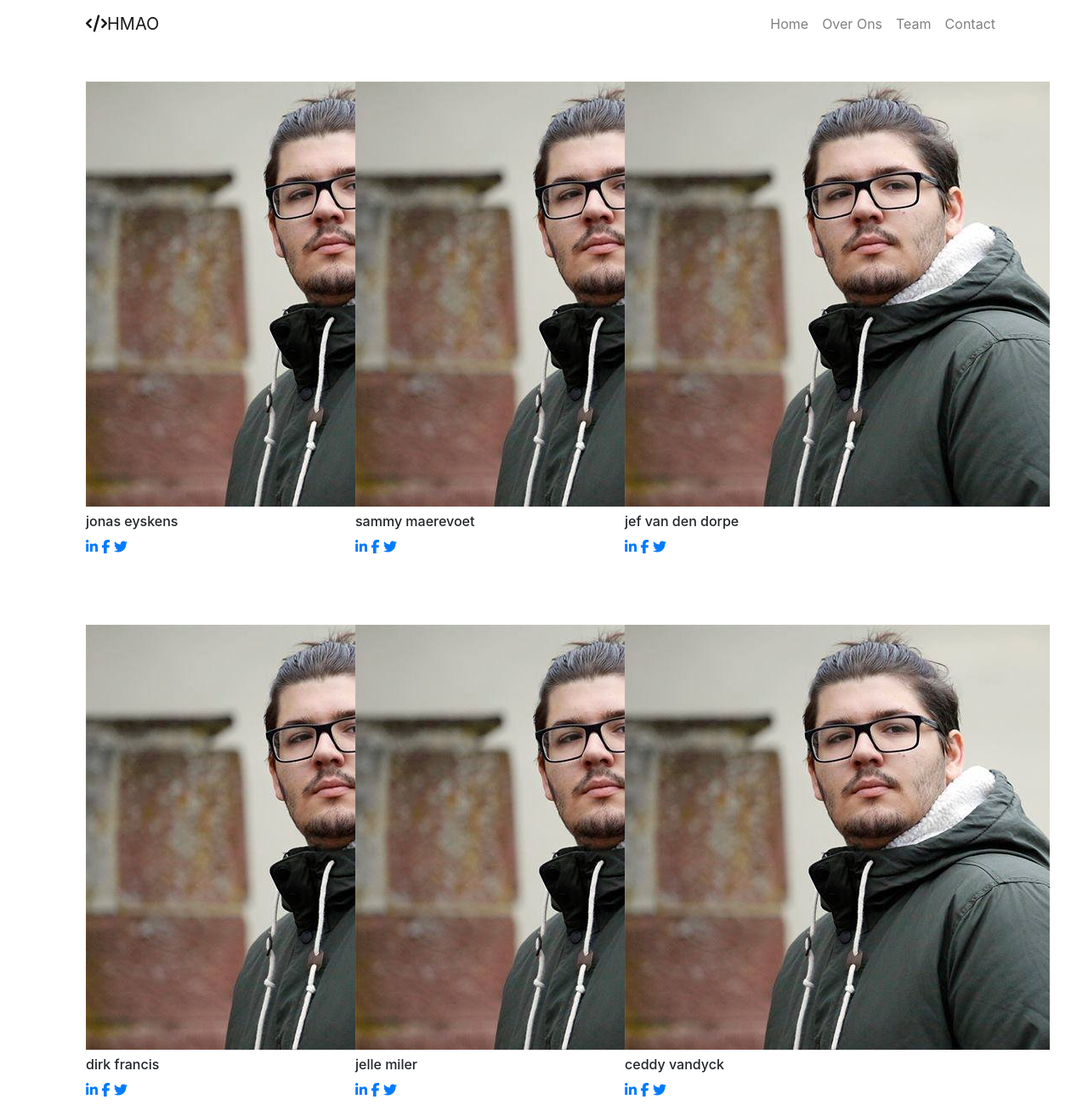
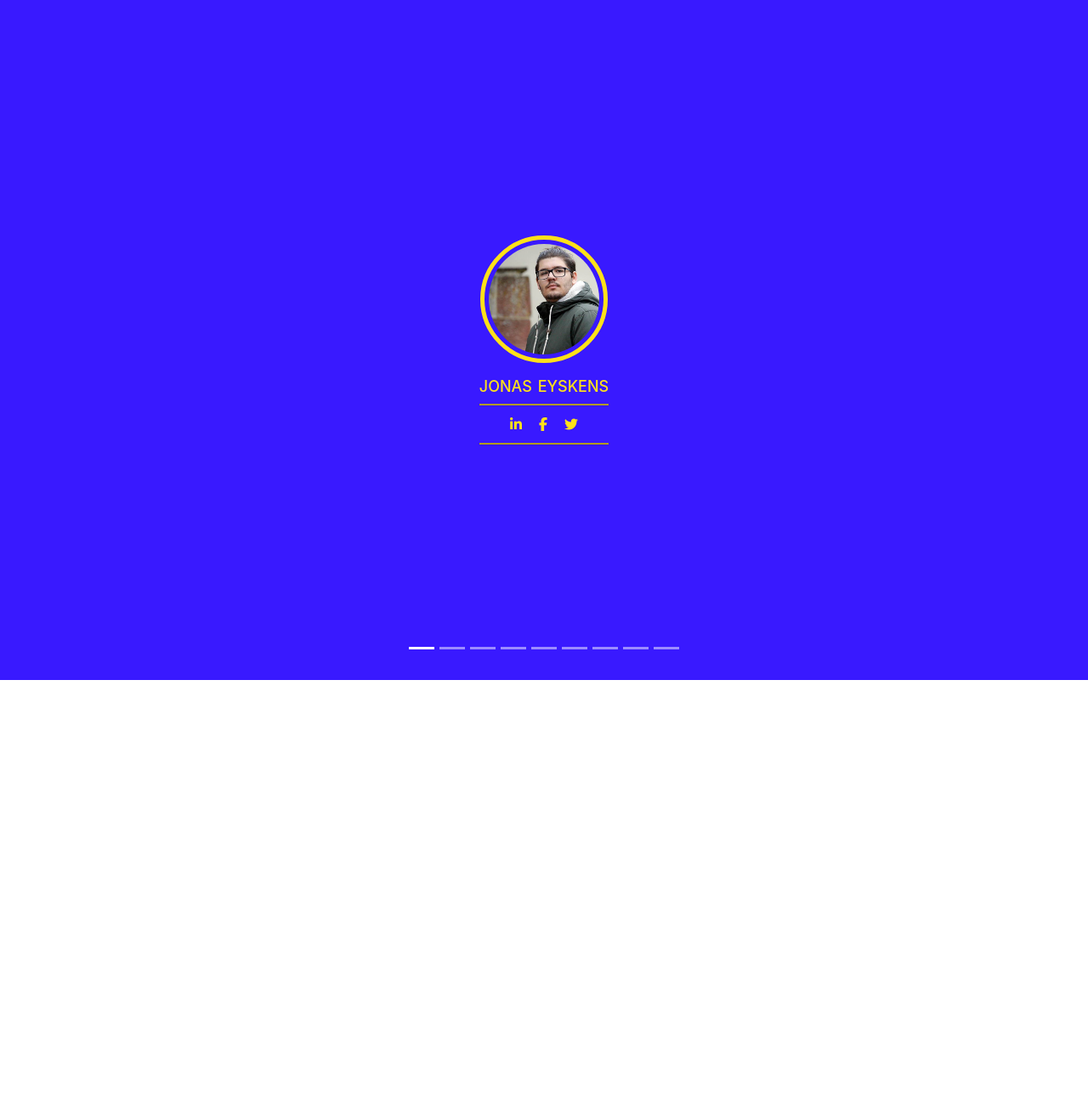
Before and after one commit to EyskensJonas/EyskensJonas.github.io, a plain HTML site: page index.html in a window 1280 px wide. Shown: the top 1300 px of the page at 85% size. After the commit the page ends 800 px from the top, so only its background shows below. Drawn offline with nearby package versions, Linux system fonts and the light colour scheme.

Commit message:
Update index.html

```diff
--- a/index.html
+++ b/index.html
@@ -14,134 +14,145 @@
         <script src="https://kit.fontawesome.com/20fbb8ee1e.js" crossorigin="anonymous"></script>
     </head>
     <body>
-        <!-- navigatie -->
-        <section id="navigatie">
-            <div class="container">
-                <nav class="navbar navbar-expand-md navbar-light">
-                    <a href="#" class="navbar-brand"><i class="fas fa-code"></i></i>HMAO</a>
-                    <button class="navbar-toggler" type="button" data-toggle="collapse" data-target="#navbarNav" aria-controls="navbarNav" aria-expanded="false" aria-label="Toggle navigation">
-                        <span class="navbar-toggler-icon"></span>
-                    </button>
-                    <div class="collapse navbar-collapse justify-content-end" id="navbarNav">
-                        <ul class="navbar-nav">
-                            <li class="nav-item">
-                                <a href="examen4.html" class="nav-link">Home</a>
-                            </li>
-                            <li class="nav-item">
-                                <a href="#menu" class="nav-link">Over Ons</a>
-                            </li>
-                            <li class="nav-item">
-                                <a href="#" class="nav-link d-none d-lg-block" data-toggle="modal" data-target="#exampleModal">Team</a>
-                            </li>
-                            <li class="nav-item">
-                                <a href="#" class="nav-link">Contact</a>
-                            </li>
-                        </ul>
-                    </div>
-                </nav>
-            </div>
-        </section>
-        <!-- team -->
-        <section id="team">
-            <div class="container">
-                <!-- rij -->
-                <div class="row">
-                    <div class="col-5 col-md-3 m-3 kaart">
-                        <img src="img/profiel.jpg" alt="jonas" class="mt-4 mb-2">
+        <section id="teamMobile">
+            <div class="container-fluid">
+                <div id="carouselExampleIndicators" class="carousel slide">
+                    <ol class="carousel-indicators">
+                        <li data-target="#carouselExampleIndicators" data-slide-to="0" class="active"></li>
+                        <li data-target="#carouselExampleIndicators" data-slide-to="1"></li>
+                        <li data-target="#carouselExampleIndicators" data-slide-to="2"></li>
+                        <li data-target="#carouselExampleIndicators" data-slide-to="3"></li>
+                        <li data-target="#carouselExampleIndicators" data-slide-to="4"></li>
+                        <li data-target="#carouselExampleIndicators" data-slide-to="5"></li>
+                        <li data-target="#carouselExampleIndicators" data-slide-to="6"></li>
+                        <li data-target="#carouselExampleIndicators" data-slide-to="7"></li>
+                        <li data-target="#carouselExampleIndicators" data-slide-to="8"></li>
+                    </ol>
+                    <div class="carousel-inner">
+                        <!-- Jonas -->
+                        <div class="carousel-item active">
+                            <div class="kaart">
+                                <img src="img/profiel.jpg" alt="jonas">
                                 <div class="info">
                                     <h6>jonas eyskens</h6>
-                            <div class="social mb-4">
+                                    <div class="social">
                                         <a href="#"><i class="fab fa-linkedin-in"></i></a>
                                         <a href="#"><i class="fab fa-facebook-f"></i></a>
                                         <a href="#"><i class="fab fa-twitter"></i></a>
                                     </div>
                                 </div>
                             </div>
-                    <div class="col-5 col-md-3 m-3 kaart">
-                        <img src="img/profiel.jpg" alt="jonas" class="mt-4 mb-2">
+                        </div>
+                        <!-- Robin -->
+                        <div class="carousel-item">
+                            <div class="kaart">
+                                <img src="img/profiel.jpg" alt="jonas">
                                 <div class="info">
-                            <h6>sammy maerevoet</h6>
-                            <div class="social mb-4">
+                                    <h6>robin van landeghem</h6>
+                                    <div class="social">
                                         <a href="#"><i class="fab fa-linkedin-in"></i></a>
                                         <a href="#"><i class="fab fa-facebook-f"></i></a>
                                         <a href="#"><i class="fab fa-twitter"></i></a>
                                     </div>
                                 </div>
                             </div>
-                    <div class="col-5 col-md-3 m-3 kaart">
-                        <img src="img/profiel.jpg" alt="jonas" class="mt-4 mb-2">
+                        </div>
+                        <!-- Sammy -->
+                        <div class="carousel-item">
+                            <div class="kaart">
+                                <img src="img/profiel.jpg" alt="jonas">
                                 <div class="info">
-                            <h6>jef van den dorpe</h6>
-                            <div class="social mb-4">
+                                    <h6>sammy maerevoet</h6>
+                                    <div class="social">
                                         <a href="#"><i class="fab fa-linkedin-in"></i></a>
                                         <a href="#"><i class="fab fa-facebook-f"></i></a>
                                         <a href="#"><i class="fab fa-twitter"></i></a>
                                     </div>
                                 </div>
                             </div>
-                    <div class="col-5 col-md-3 m-3 kaart">
-                        <img src="img/profiel.jpg" alt="jonas" class="mt-4 mb-2">
+                        </div>
+                        <!-- Kevin -->
+                        <div class="carousel-item">
+                            <div class="kaart">
+                                <img src="img/profiel.jpg" alt="jonas">
                                 <div class="info">
-                            <h6>dirk francis</h6>
-                            <div class="social mb-4">
+                                    <h6>kevin deconinck</h6>
+                                    <div class="social">
                                         <a href="#"><i class="fab fa-linkedin-in"></i></a>
                                         <a href="#"><i class="fab fa-facebook-f"></i></a>
                                         <a href="#"><i class="fab fa-twitter"></i></a>
                                     </div>
                                 </div>
                             </div>
-                    <div class="col-5 col-md-3 m-3 kaart">
-                        <img src="img/profiel.jpg" alt="jonas" class="mt-4 mb-2">
+                        </div>
+                        <!-- Jef -->
+                        <div class="carousel-item">
+                            <div class="kaart">
+                                <img src="img/profiel.jpg" alt="jonas">
                                 <div class="info">
-                            <h6>jelle miler</h6>
-                            <div class="social mb-4">
+                                    <h6>jef van den dorpe</h6>
+                                    <div class="social">
                                         <a href="#"><i class="fab fa-linkedin-in"></i></a>
                                         <a href="#"><i class="fab fa-facebook-f"></i></a>
                                         <a href="#"><i class="fab fa-twitter"></i></a>
                                     </div>
                                 </div>
                             </div>
-                    <div class="col-5 col-md-3 m-3 kaart">
-                        <img src="img/profiel.jpg" alt="jonas" class="mt-4 mb-2">
+                        </div>
+                        <!-- Michael -->
+                        <div class="carousel-item">
+                            <div class="kaart">
+                                <img src="img/profiel.jpg" alt="jonas">
                                 <div class="info">
-                            <h6>ceddy vandyck</h6>
-                            <div class="social mb-4">
+                                    <h6>michael de geest</h6>
+                                    <div class="social">
                                         <a href="#"><i class="fab fa-linkedin-in"></i></a>
                                         <a href="#"><i class="fab fa-facebook-f"></i></a>
                                         <a href="#"><i class="fab fa-twitter"></i></a>
                                     </div>
                                 </div>
                             </div>
-                    <div class="col-5 col-md-3 m-3 kaart">
-                        <img src="img/profiel.jpg" alt="jonas" class="mt-4 mb-2">
+                        </div>
+                        <!-- Dirk -->
+                        <div class="carousel-item">
+                            <div class="kaart">
+                                <img src="img/profiel.jpg" alt="jonas">
                                 <div class="info">
-                            <h6>robin van landeghem</h6>
-                            <div class="social mb-4">
+                                    <h6>dirk francis</h6>
+                                    <div class="social">
                                         <a href="#"><i class="fab fa-linkedin-in"></i></a>
                                         <a href="#"><i class="fab fa-facebook-f"></i></a>
                                         <a href="#"><i class="fab fa-twitter"></i></a>
                                     </div>
                                 </div>
                             </div>
-                    <div class="col-5 col-md-3 m-3 kaart">
-                        <img src="img/profiel.jpg" alt="jonas" class="mt-4 mb-2">
+                        </div>
+                        <!-- Ceddy -->
+                        <div class="carousel-item">
+                            <div class="kaart">
+                                <img src="img/profiel.jpg" alt="jonas">
                                 <div class="info">
-                            <h6>micharl de geest</h6>
-                            <div class="social mb-4">
+                                    <h6>ceddy vandyck</h6>
+                                    <div class="social">
                                         <a href="#"><i class="fab fa-linkedin-in"></i></a>
                                         <a href="#"><i class="fab fa-facebook-f"></i></a>
                                         <a href="#"><i class="fab fa-twitter"></i></a>
                                     </div>
                                 </div>
                             </div>
-                    <div class="col-5 col-md-3 m-3 kaart">
-                        <img src="img/profiel.jpg" alt="jonas" class="mt-4 mb-2">
+                        </div>
+                        <!-- Jelle -->
+                        <div class="carousel-item">
+                            <div class="kaart">
+                                <img src="img/profiel.jpg" alt="jonas">
                                 <div class="info">
-                            <h6>kevin deconinck</h6>
-                            <div class="social mb-4">
+                                    <h6>jelle miler</h6>
+                                    <div class="social">
                                         <a href="#"><i class="fab fa-linkedin-in"></i></a>
                                         <a href="#"><i class="fab fa-facebook-f"></i></a>
                                         <a href="#"><i class="fab fa-twitter"></i></a>
+                                    </div>
+                                </div>
                             </div>
                         </div>
                     </div>
```
Lines whose indentation alone changed are shown as unchanged.
